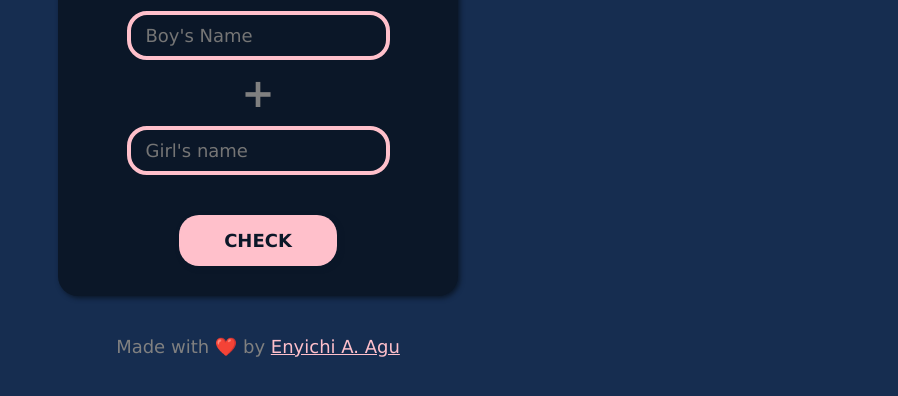
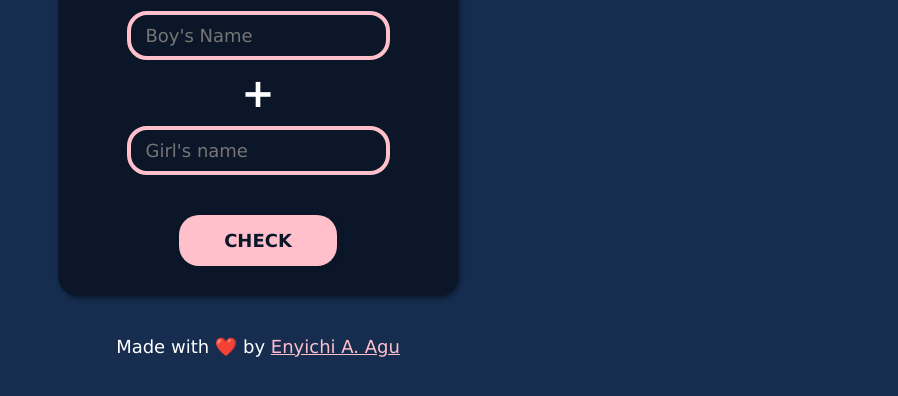
Before and after one commit to enyichiaagu/flames-the-love-game, a plain HTML site: page index.html in a window 1280 px wide. Both pictures are taken after a click on the element 1255 px from the left and 28 px from the top of the page. Shown: the part 160-556 px from the top of the page, without its empty margins (382-1280 px from the left). Drawn offline with Linux system fonts and the light colour scheme.

Commit message:
Update style.css

```diff
--- a/style.css
+++ b/style.css
@@ -13,7 +13,7 @@
     --text: pink;
     --input: var(--text);
     --box: #0b1728;
-    --other: gray;
+    --other: rgb(255, 255, 255);
     --link: var(--text);
     --shadow-color: #0b1728;
 }
```
